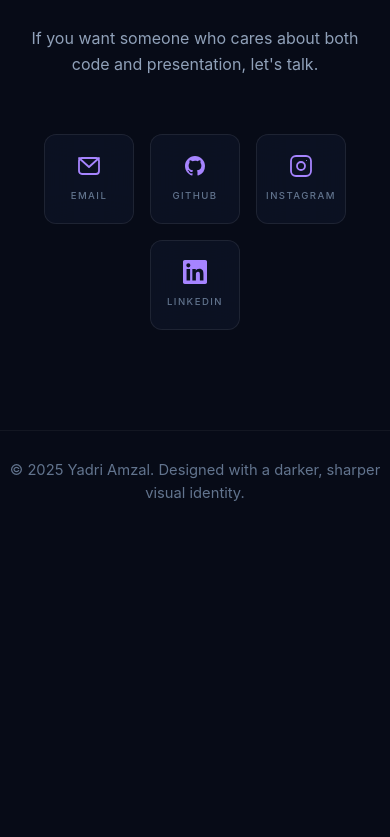
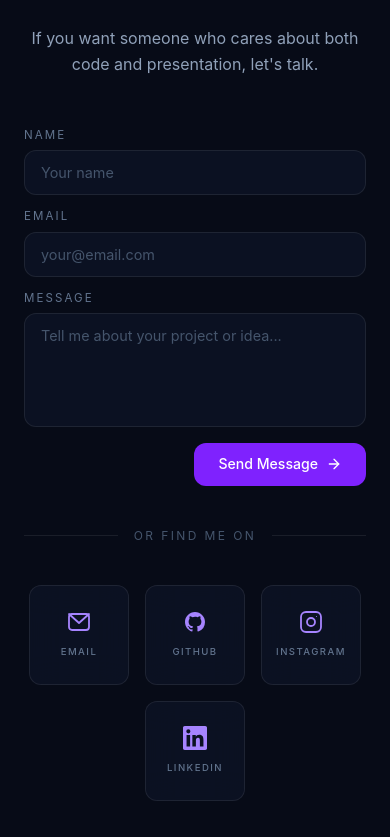
Before and after one commit to justyamzal/portfolio_tw, a React (Vite) app: page / in a window 390 px wide. Shown: the part 6047-6884 px from the top of the page. Before the commit the page ends 6593 px from the top, so only its background shows below. Built offline with nearby package versions, Linux system fonts and the light colour scheme; a web font is replaced by a local one.

Commit message:
adding contact email column

```diff
--- a/src/components/Contact.jsx
+++ b/src/components/Contact.jsx
@@ -1,6 +1,7 @@
 // ============================================================
-//  Contact.jsx — Icon Tile Square (compact, violet theme)
+//  Contact.jsx — Icon Tile Square + Email Form
 // ============================================================
+import { useState } from "react";
 import { contactData, footerText } from "../data/portfolioData";
 import { useScrollReveal } from "../hooks";
 
@@ -31,6 +32,7 @@ const icons = {
   ),
 };
 
+// ── Contact Tile ─────────────────────────────────────────────
 function ContactTile({ label, href }) {
   const ref = useScrollReveal();
 
@@ -44,7 +46,7 @@ function ContactTile({ label, href }) {
       className={[
         "reveal group flex flex-col items-center justify-center gap-2.5",
         "border border-white/8 bg-slate-900/60 backdrop-blur-[16px]",
-        "rounded-xl p-4 aspect-square w-[90px] h-[90px]",
+        "rounded-xl p-4 w-[100px] h-[100px]",
         "transition-all duration-300 hover:-translate-y-1 hover:scale-[1.08]",
         "hover:border-violet-500/40 hover:shadow-[0_6px_24px_rgba(139,92,246,0.2)]",
         "hover:bg-violet-500/10",
@@ -60,6 +62,131 @@ function ContactTile({ label, href }) {
   );
 }
 
+// ── Email Form ───────────────────────────────────────────────
+function ContactForm() {
+  const ref = useScrollReveal();
+  const [form, setForm] = useState({ name: "", email: "", message: "" });
+  const [sent, setSent] = useState(false);
+
+  const handleChange = (e) =>
+    setForm((prev) => ({ ...prev, [e.target.name]: e.target.value }));
+
+  const handleSubmit = (e) => {
+    e.preventDefault();
+    // Compose mailto link with form values
+    const subject = encodeURIComponent(`Portfolio Contact from ${form.name}`);
+    const body = encodeURIComponent(
+      `Name: ${form.name}\nEmail: ${form.email}\n\n${form.message}`
+    );
+    window.location.href = `mailto:yadri.amz@gmail.com?subject=${subject}&body=${body}`;
+    setSent(true);
+    setTimeout(() => setSent(false), 4000);
+  };
+
+  return (
+    <form
+      ref={ref}
+      onSubmit={handleSubmit}
+      className="reveal w-full max-w-[520px] mx-auto text-left"
+    >
+      <div className="flex flex-col gap-3">
+        {/* Name + Email row */}
+        <div className="grid grid-cols-1 sm:grid-cols-2 gap-3">
+          <div className="flex flex-col gap-1.5">
+            <label className="text-[0.72rem] uppercase tracking-[0.18em] text-slate-500">
+              Name
+            </label>
+            <input
+              type="text"
+              name="name"
+              required
+              value={form.name}
+              onChange={handleChange}
+              placeholder="Your name"
+              className={[
+                "bg-slate-900/60 border border-white/8 rounded-xl px-4 py-2.5",
+                "text-[0.9rem] text-white placeholder:text-slate-600",
+                "focus:outline-none focus:border-violet-500/50 focus:bg-violet-500/5",
+                "transition-all duration-200",
+              ].join(" ")}
+            />
+          </div>
+          <div className="flex flex-col gap-1.5">
+            <label className="text-[0.72rem] uppercase tracking-[0.18em] text-slate-500">
+              Email
+            </label>
+            <input
+              type="email"
+              name="email"
+              required
+              value={form.email}
+              onChange={handleChange}
+              placeholder="your@email.com"
+              className={[
+                "bg-slate-900/60 border border-white/8 rounded-xl px-4 py-2.5",
+                "text-[0.9rem] text-white placeholder:text-slate-600",
+                "focus:outline-none focus:border-violet-500/50 focus:bg-violet-500/5",
+                "transition-all duration-200",
+              ].join(" ")}
+            />
+          </div>
+        </div>
+
+        {/* Message */}
+        <div className="flex flex-col gap-1.5">
+          <label className="text-[0.72rem] uppercase tracking-[0.18em] text-slate-500">
+            Message
+          </label>
+          <textarea
+            name="message"
+            required
+            rows={4}
+            value={form.message}
+            onChange={handleChange}
+            placeholder="Tell me about your project or idea..."
+            className={[
+              "bg-slate-900/60 border border-white/8 rounded-xl px-4 py-2.5",
+              "text-[0.9rem] text-white placeholder:text-slate-600 resize-none",
+              "focus:outline-none focus:border-violet-500/50 focus:bg-violet-500/5",
+              "transition-all duration-200",
+            ].join(" ")}
+          />
+        </div>
+
+        {/* Submit */}
+        <button
+          type="submit"
+          className={[
+            "mt-1 self-end flex items-center gap-2 px-6 py-2.5 rounded-xl",
+            "bg-violet-600 hover:bg-violet-500 text-white text-[0.88rem] font-medium",
+            "transition-all duration-200 hover:-translate-y-0.5",
+            "hover:shadow-[0_6px_20px_rgba(139,92,246,0.35)]",
+            sent ? "opacity-60 pointer-events-none" : "",
+          ].join(" ")}
+        >
+          {sent ? (
+            <>
+              <svg viewBox="0 0 24 24" fill="none" stroke="currentColor" strokeWidth="2" strokeLinecap="round" strokeLinejoin="round" className="w-4 h-4">
+                <polyline points="20 6 9 17 4 12" />
+              </svg>
+              Sent!
+            </>
+          ) : (
+            <>
+              Send Message
+              <svg viewBox="0 0 24 24" fill="none" stroke="currentColor" strokeWidth="2" strokeLinecap="round" strokeLinejoin="round" className="w-4 h-4">
+                <line x1="5" y1="12" x2="19" y2="12" />
+                <polyline points="12 5 19 12 12 19" />
+              </svg>
+            </>
+          )}
+        </button>
+      </div>
+    </form>
+  );
+}
+
+// ── Main Section ─────────────────────────────────────────────
 export default function Contact() {
   const headingRef = useScrollReveal();
 
@@ -68,12 +195,23 @@ export default function Contact() {
       <section id="contact" className="py-[100px]">
         <div className="w-[min(860px,calc(100%-48px))] mx-auto text-center">
 
-          <div ref={headingRef} className="reveal max-w-[720px] mx-auto mb-14">
+          <div ref={headingRef} className="reveal max-w-[720px] mx-auto mb-12">
             <p className="text-violet-300 text-[0.82rem] uppercase tracking-[0.28em]">Contact</p>
             <h2 className="mt-3.5 text-[clamp(2rem,4vw,3rem)] font-bold">Let's Build Something Better</h2>
             <p className="mt-3.5 text-slate-400">If you want someone who cares about both code and presentation, let's talk.</p>
           </div>
 
+          {/* Email Form */}
+          <ContactForm />
+
+          {/* Divider */}
+          <div className="flex items-center gap-4 my-10 max-w-[520px] mx-auto">
+            <div className="flex-1 h-px bg-white/8" />
+            <span className="text-slate-600 text-[0.75rem] uppercase tracking-[0.2em]">or find me on</span>
+            <div className="flex-1 h-px bg-white/8" />
+          </div>
+
+          {/* Social Tiles */}
           <div className="flex flex-wrap justify-center gap-4">
             {contactData.map((item) => (
               <ContactTile key={item.label} {...item} />
--- a/src/hooks/index.js
+++ b/src/hooks/index.js
@@ -37,6 +37,14 @@ export function useNavbar(sectionIds = []) {
   const onScroll = useCallback(() => {
     setIsFloating(window.scrollY > 80);
 
+    // If scrolled near the bottom of the page, activate the last section
+    const scrollBottom = window.scrollY + window.innerHeight;
+    const pageHeight = document.documentElement.scrollHeight;
+    if (scrollBottom >= pageHeight - 60) {
+      setActiveSection(sectionIds[sectionIds.length - 1] ?? "");
+      return;
+    }
+
     const triggerPoint = window.scrollY + 140;
     let current = sectionIds[0] ?? "";
     sectionIds.forEach((id) => {
```
